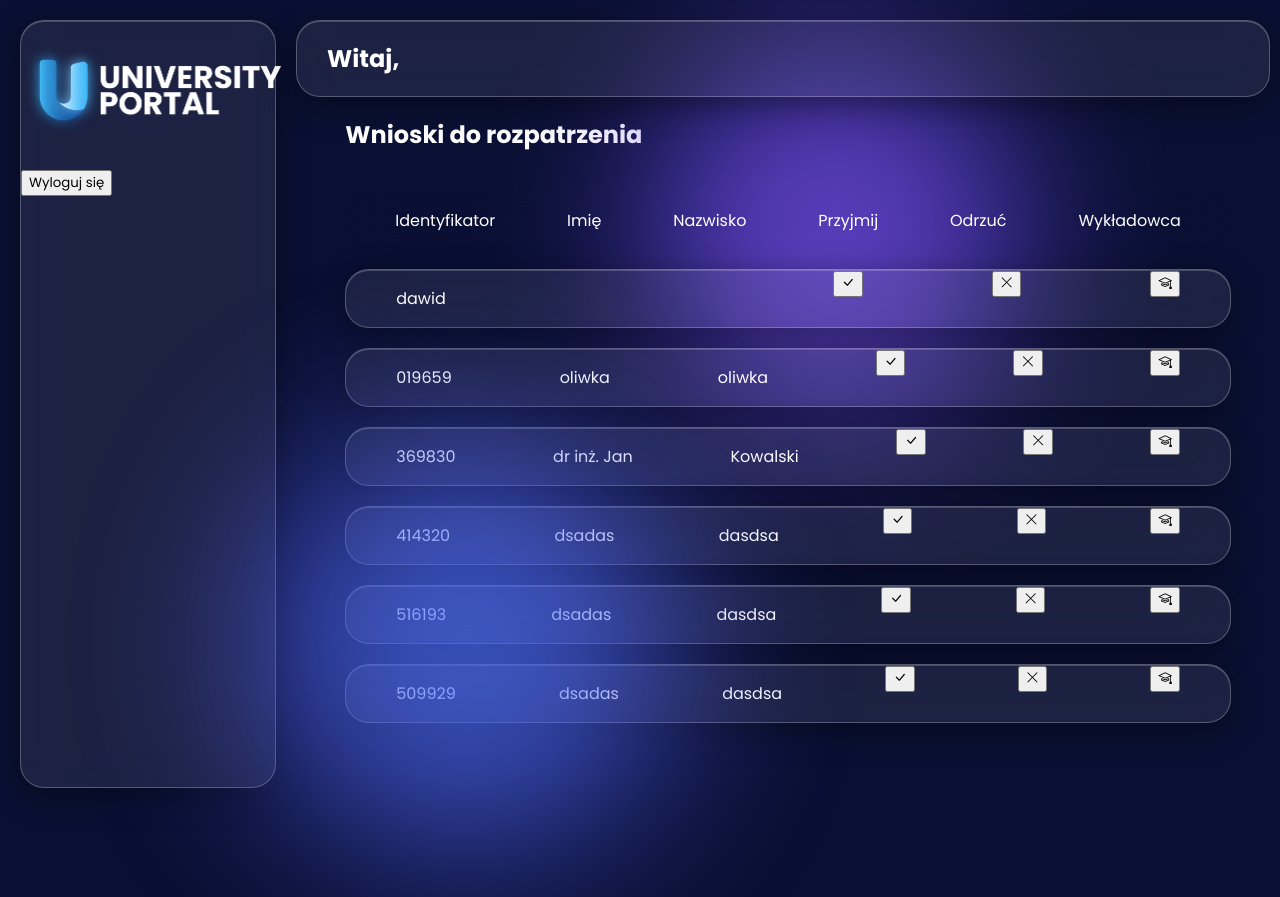
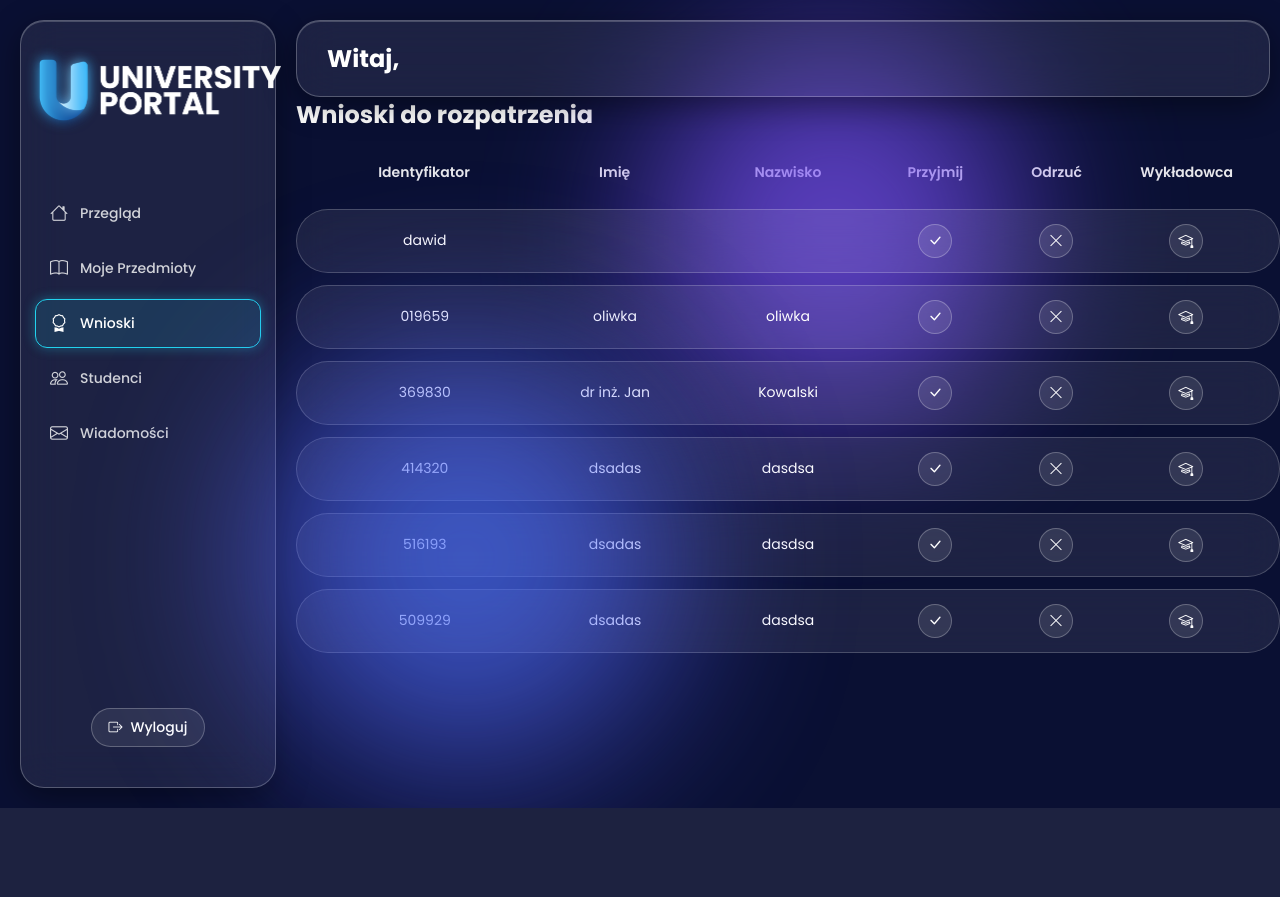
Before and after one commit to dawidkawinski/OwnSystem-Project, a Django app: template core/templates/lecturer_dashboard.html in a window 1280 px wide. After the commit the page ends 808 px from the top, so only its background shows below. Run offline with Django 5.2, Linux system fonts and the light colour scheme; the template is opened without the code that fills it: values that come from a table or form of the project are taken from there, others are empty; a user stored in the database is signed in; data comes from the database, SQL or seed files in the repository; both versions use the stored data as it was after the commit.

Commit message:
Add a nav panel in lecturer dashboard still not working

```diff
--- a/core/static/core/style.css
+++ b/core/static/core/style.css
@@ -158,21 +158,13 @@ form .btn:hover {
 }
 
 /* Lecturer dashboard  */
-table {
-    border-collapse: collapse;
+.content {
+    display: flex;
+    width: 100%;
 }
 
-.candidate-list {
-    display: flex;
-    flex-direction: column;
-    gap: 20px;
-    height: 100vh;
-    width: 90%;
-    max-width: 1300px;
-    margin: 0 auto;
-}
-
-.candidate-line {
+/* Left panel */
+.left-panel {
     background: rgba(255, 255, 255, 0.08);
     backdrop-filter: blur(20px);
     -webkit-backdrop-filter: blur(20px);
@@ -181,17 +173,12 @@ table {
     box-shadow:
         0 8px 32px rgba(0, 0, 0, 0.4),
         inset 0 1px 0 rgba(255, 255, 255, 0.2);
+    width: 20%;
+    margin: 20px;
+    height: 96vh;
+    padding: 40px 0;
     display: flex;
-    flex-direction: row;
-    justify-content: space-between;
-    gap: 30px;
-    padding: 0 50px;
-}
-
-.candidate-headers {
-    background: none;
-    border: none;
-    box-shadow: none;
+    flex-direction: column;
 }
 
 header {
@@ -209,28 +196,176 @@ header {
     margin-right: 20px;
 }
 
-.content {
+.logout-form {
+    margin-top: auto;
     display: flex;
-    width: 100%;
+    justify-content: center;
 }
 
-.left-panel {
+.logout-btn {
+    display: inline-flex;
+    align-items: center;
+    gap: 8px;
+    width: auto;
+    margin: 0;
+    padding: 8px 16px;
     background: rgba(255, 255, 255, 0.08);
-    backdrop-filter: blur(20px);
-    -webkit-backdrop-filter: blur(20px);
     border: 1px solid rgba(255, 255, 255, 0.25);
-    border-radius: 24px;
-    box-shadow:
-        0 8px 32px rgba(0, 0, 0, 0.4),
-        inset 0 1px 0 rgba(255, 255, 255, 0.2);
-    width: 20%;
-    margin: 20px;
-    height: 96vh;
-    padding: 40px 0;
+    border-radius: 999px;
+    color: white;
+    font-size: 14px;
+    font-weight: 500;
+    cursor: pointer;
+    transition: 0.2s;
 }
 
+.logout-btn:hover {
+    background: rgba(239, 68, 68, 0.2);
+    border-color: #ef4444;
+    color: #fca5a5;
+    transform: none;
+    box-shadow: none;
+}
+
+.sidebar-nav {
+    display: flex;
+    flex-direction: column;
+    gap: 6px;
+    padding: 20px 14px;
+}
+
+.nav-item {
+    display: flex;
+    align-items: center;
+    gap: 12px;
+    padding: 10px 14px;
+    border: 1px solid transparent;
+    border-radius: 12px;
+    color: rgba(255, 255, 255, 0.8);
+    font-size: 14px;
+    font-weight: 500;
+    text-decoration: none;
+    transition: 0.2s;
+}
+
+.nav-item i {
+    font-size: 18px;
+}
+
+.nav-item:hover {
+    background: rgba(255, 255, 255, 0.08);
+    color: white;
+}
+
+.nav-item.active {
+    background: rgba(34, 211, 238, 0.12);
+    border-color: #22d3ee;
+    color: white;
+    box-shadow: 0 0 12px rgba(34, 211, 238, 0.35);
+}
+
+/* Right panel */
 .right-panel {
     display: flex;
     flex-direction: column;
     width: 80%;
 }
+
+.candidate-list {
+    --columns: 1.2fr 1fr 1fr 0.7fr 0.7fr 0.8fr;
+    width: 100%;
+}
+
+.candidate-list h2 {
+    margin: 0 0 16px;
+    text-align: left;
+}
+
+.candidate-scroll {
+    display: flex;
+    flex-direction: column;
+    gap: 12px;
+    overflow-x: auto;
+    padding-bottom: 4px;
+}
+
+.candidate-line {
+    display: grid;
+    grid-template-columns: var(--columns);
+    align-items: center;
+    justify-items: center;
+    min-width: 640px;
+    padding: 14px 24px;
+    background: rgba(255, 255, 255, 0.08);
+    backdrop-filter: blur(20px);
+    -webkit-backdrop-filter: blur(20px);
+    border: 1px solid rgba(255, 255, 255, 0.2);
+    border-radius: 999px;
+    font-size: 14px;
+    transition: background 0.2s;
+}
+
+.candidate-line:hover {
+    background: rgba(255, 255, 255, 0.12);
+}
+
+.candidate-line p,
+.candidate-line form {
+    margin: 0;
+}
+
+.candidate-line form {
+    display: flex;
+    justify-content: center;
+}
+
+.candidate-headers,
+.candidate-headers:hover {
+    background: none;
+    border: none;
+    backdrop-filter: none;
+    -webkit-backdrop-filter: none;
+    font-weight: 600;
+    color: rgba(255, 255, 255, 0.9);
+}
+
+.candidate-empty {
+    margin: 0;
+    text-align: center;
+    color: rgba(255, 255, 255, 0.6);
+}
+
+.candidate-line button {
+    display: inline-flex;
+    align-items: center;
+    justify-content: center;
+    width: 34px;
+    height: 34px;
+    margin: 0;
+    padding: 0;
+    background: rgba(255, 255, 255, 0.1);
+    border: 1px solid rgba(255, 255, 255, 0.25);
+    border-radius: 50%;
+    color: white;
+    font-size: 15px;
+    cursor: pointer;
+    transition: 0.2s;
+}
+
+.candidate-line .btn-accept:hover {
+    background: rgba(34, 197, 94, 0.25);
+    border-color: #22c55e;
+    color: #86efac;
+}
+
+.candidate-line .btn-refuse:hover {
+    background: rgba(239, 68, 68, 0.25);
+    border-color: #ef4444;
+    color: #fca5a5;
+}
+
+.candidate-line .btn-lecturer:hover {
+    background: rgba(34, 211, 238, 0.25);
+    border-color: #22d3ee;
+    color: #67e8f9;
+}
--- a/core/templates/lecturer_dashboard.html
+++ b/core/templates/lecturer_dashboard.html
@@ -1,6 +1,7 @@
 {% load static %}
 <!DOCTYPE html>
 <html lang="en">
+
 <head>
     <meta charset="UTF-8">
     <meta name="viewport" content="width=device-width, initial-scale=1.0">
@@ -8,28 +9,56 @@
     <link rel="stylesheet" href="https://cdn.jsdelivr.net/npm/bootstrap-icons@1.11.3/font/bootstrap-icons.min.css">
     <link rel="stylesheet" href="{% static 'core/style.css' %}">
 </head>
+
 <body>
     <div class="content">
         <div class="left-panel">
             <img src="{% static 'core/images/logo.png' %}" alt="Logo" class="logo-img">
 
+            <nav class="sidebar-nav">
+                <a href="#" class="nav-item">
+                    <i class="bi bi-house"></i>
+                    <span>Przegląd</span>
+                </a>
+                <a href="#" class="nav-item">
+                    <i class="bi bi-book"></i>
+                    <span>Moje Przedmioty</span>
+                </a>
+                <a href="#" class="nav-item active">
+                    <i class="bi bi-award"></i>
+                    <span>Wnioski</span>
+                </a>
+                <a href="#" class="nav-item">
+                    <i class="bi bi-people"></i>
+                    <span>Studenci</span>
+                </a>
+                <a href="#" class="nav-item">
+                    <i class="bi bi-envelope"></i>
+                    <span>Wiadomości</span>
+                </a>
+            </nav>
+
             {% if user.is_authenticated %}
-            <form action="{% url 'logout' %}" method="post">
+            <form action="{% url 'logout' %}" method="post" class="logout-form">
                 {% csrf_token %}
-                <button type="submit">Wyloguj się</button>
+                <button type="submit" class="logout-btn">
+                    <i class="bi bi-box-arrow-right"></i>
+                    <span>Wyloguj</span>
+                </button>
             </form>
             {% endif %}
         </div>
 
         <div class="right-panel">
-
             <header>
-                <h2>Witaj,  {{request.user.first_name}} {{request.user.last_name}}</h2>
+                <h2>Witaj, {{ request.user.first_name }} {{ request.user.last_name }}</h2>
             </header>
 
             <div class="candidate-list">
                 <h2>Wnioski do rozpatrzenia</h2>
-                <div class="candidate-headers candidate-line">
+
+                <div class="candidate-scroll">
+                    <div class="candidate-line candidate-headers">
                         <p>Identyfikator</p>
                         <p>Imię</p>
                         <p>Nazwisko</p>
@@ -37,25 +66,38 @@
                         <p>Odrzuć</p>
                         <p>Wykładowca</p>
                     </div>
+
                     {% for candidate in candidates %}
                     <div class="candidate-line">
                         <p>{{ candidate.username }}</p>
                         <p>{{ candidate.first_name }}</p>
                         <p>{{ candidate.last_name }}</p>
+
                         <form method="POST" action="{% url 'accept_student' candidate.id %}">
                             {% csrf_token %}
-                            <button type="submit"><i class="bi bi-check-lg"></i></button>
+                            <button type="submit" class="btn-accept" title="Przyjmij" aria-label="Przyjmij">
+                                <i class="bi bi-check-lg"></i>
+                            </button>
                         </form>
+
                         <form method="POST" action="{% url 'refuse_student' candidate.id %}">
                             {% csrf_token %}
-                            <button type="submit"><i class="bi bi-x-lg"></i></button>
+                            <button type="submit" class="btn-refuse" title="Odrzuć" aria-label="Odrzuć">
+                                <i class="bi bi-x-lg"></i>
+                            </button>
                         </form>
+
                         <form method="POST" action="{% url 'accept_lecturer' candidate.id %}">
                             {% csrf_token %}
-                            <button type="submit"><i class="bi bi-mortarboard"></i></button>
+                            <button type="submit" class="btn-lecturer" title="Nadaj rolę wykładowcy" aria-label="Nadaj rolę wykładowcy">
+                                <i class="bi bi-mortarboard"></i>
+                            </button>
                         </form>
                     </div>
+                    {% empty %}
+                    <p class="candidate-empty">Brak wniosków do rozpatrzenia.</p>
                     {% endfor %}
+                </div>
             </div>
         </div>
     </div>
```
Also changed, not shown: db.sqlite3. Lines whose indentation alone changed are shown as unchanged.
